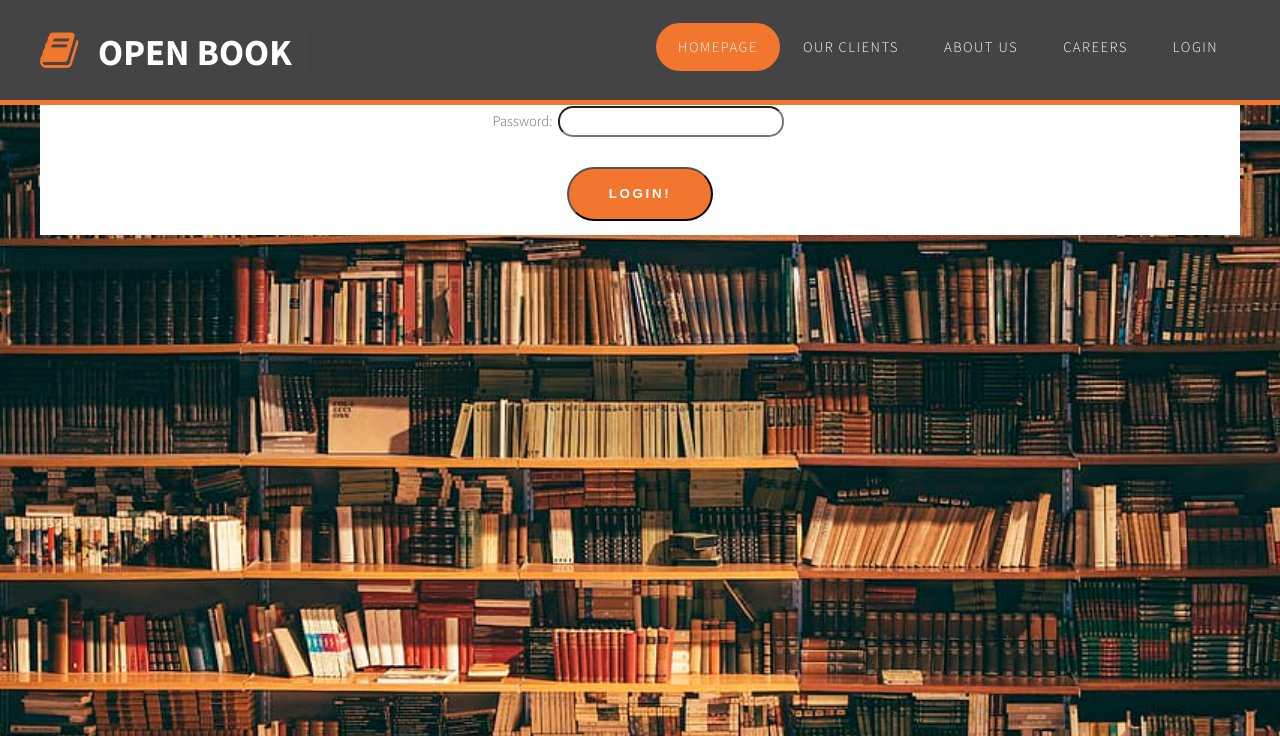
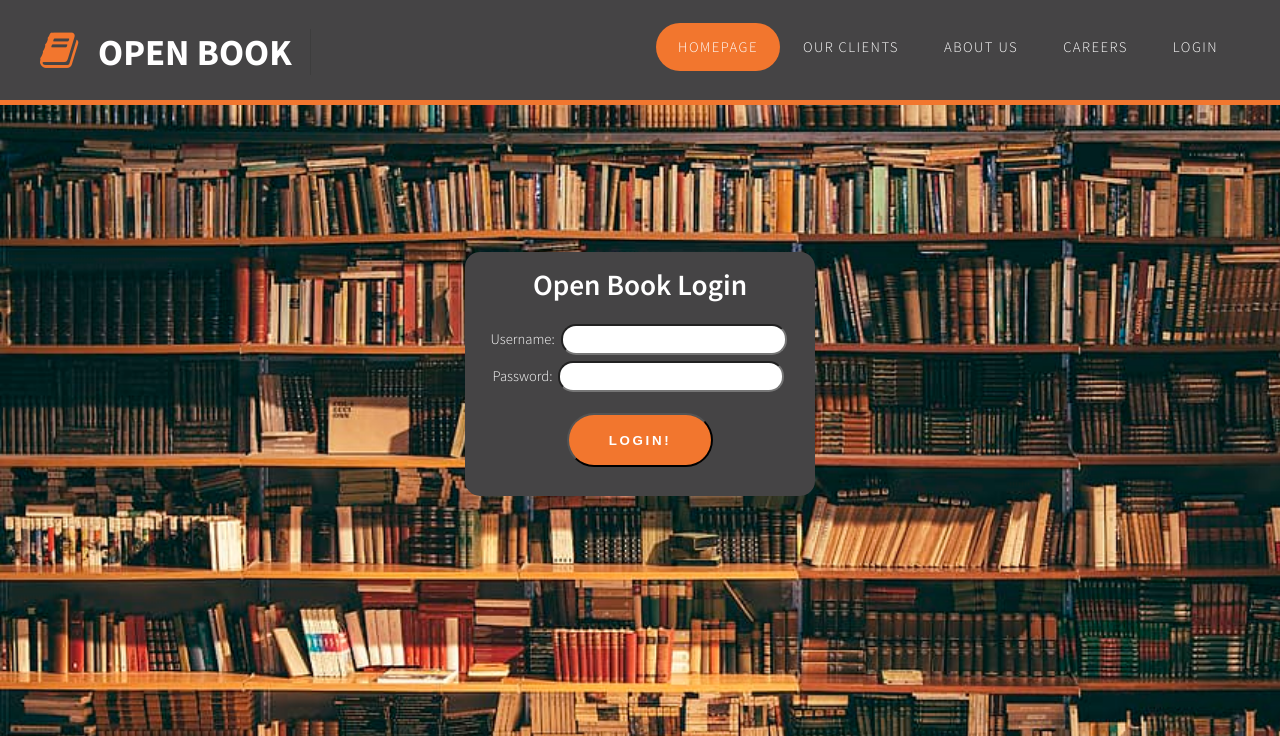
Before and after one commit to ckonz528/OpenBinder, a Flask app: page /login.html in a window 1280 px wide. Shown: the top 736 px of the page. Run offline with Flask 2, Linux system fonts and the light colour scheme.

Commit message:
login styling

```diff
--- a/static/css/default.css
+++ b/static/css/default.css
@@ -392,10 +392,10 @@ ul.contact li a.icon-rss:before
 	width: 100%
 }
 
-/* #page
+#page
 {
 	margin-top: 10em;
-} */
+}
 
 /*********************************************************************************/
 /* Logo                                                                          */
@@ -1017,3 +1017,24 @@ input:focus {
 	overflow: hidden;
 	transition: max-height 0.2s ease-in-out;
 }
+
+#spacer {
+	height: 105px;
+}
+
+#login {
+	padding-top: 1em;
+	padding-bottom: 1em;
+	margin-top: 10em;
+	background-color: #454445;
+	text-align: center;
+	width: 350px;
+	color: #FFF;
+	border-radius: 15px;
+}
+#login h1 {
+	color: #FFF;
+}
+#login input {
+	text-align: right;
+}
--- a/templates/base.html
+++ b/templates/base.html
@@ -23,6 +23,7 @@
                 </div>
             </div>
         </div>
+        <div id="spacer"></div>
 
         {% block pageContent %} {% endblock %}
 
--- a/templates/login.html
+++ b/templates/login.html
@@ -2,16 +2,22 @@
 
 {% block pageContent %}
 
-<div id="page" class="container">
-    <h1>Open Binder Login</h1>
+<!-- <div id="header-featured"> -->
+<!-- </div> -->
+<div id="login" class="container">
+    <!-- <div id="content"> -->
+        <h1>Open Book Login</h1>
         {% if msg %}
         <h2>{{msg}}</h2>
         {% endif %}
+        <br />
         <form action='login.html' method="POST">
             Username: <input type="text" class="input rounded" name="username" /> <br />
             Password: <input type="password" class="input rounded" name="password" /> <br />
+            <br />
             <input type="submit" value="Login!" class="button" />
         </form>
+    <!-- </div> -->
 </div>
 
 {% endblock %}
```
Lines whose indentation alone changed are shown as unchanged.
